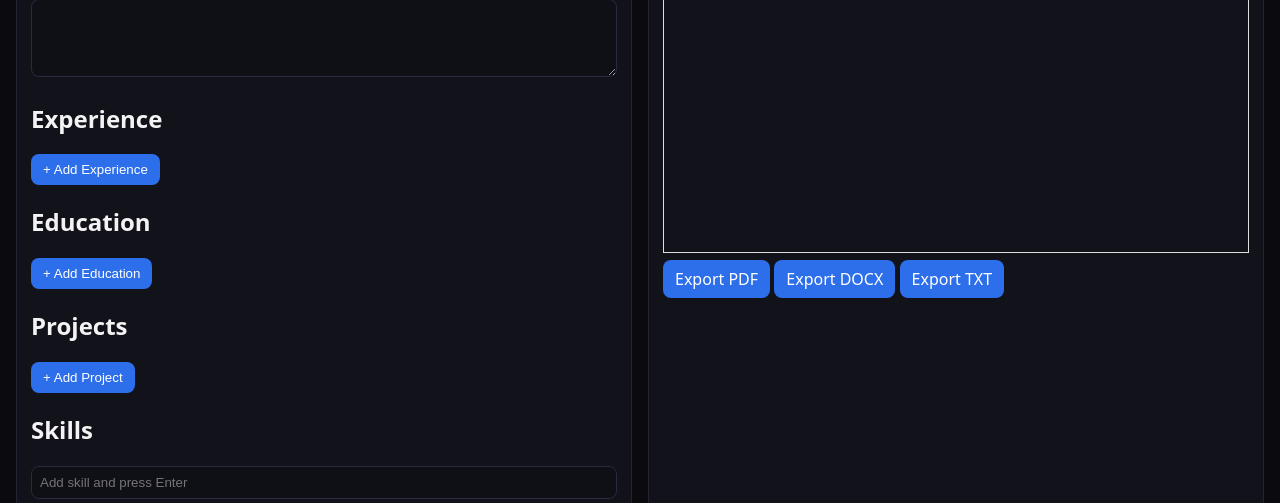
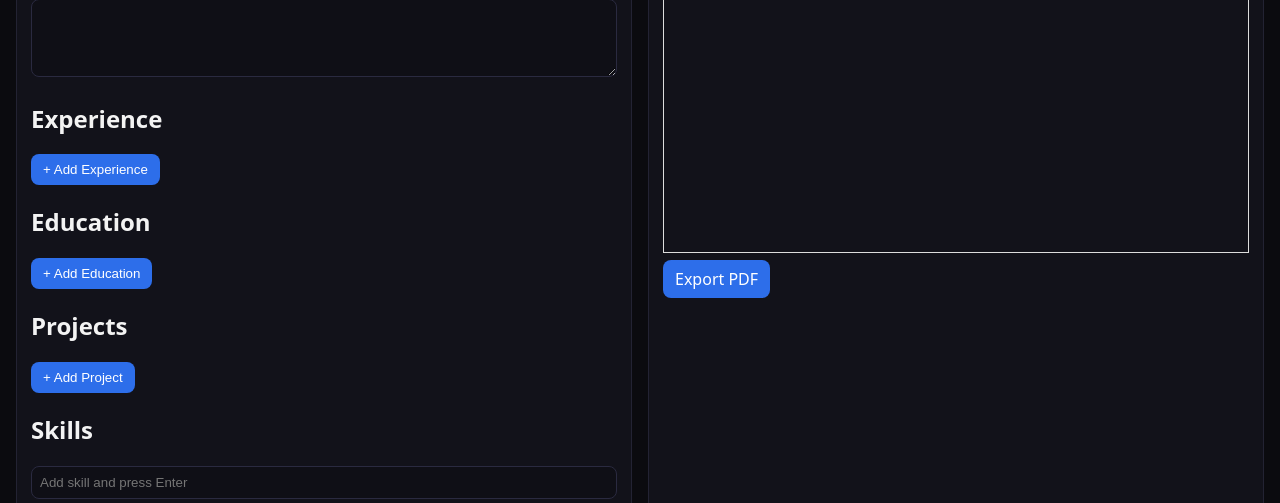
Before and after one commit to Akhila-Karuvaje/Resume_builder, a Flask app: template templates/editor.html in a window 1280 px wide. Shown: the part 713-1216 px from the top of the page. Run offline with Flask 3, Linux system fonts and the light colour scheme; the template is opened without the code that fills it, so the values that code supplies are empty.

Commit message:
Update editor.html

```diff
--- a/templates/editor.html
+++ b/templates/editor.html
@@ -51,8 +51,6 @@
     <iframe id="preview_frame" style="width:100%;height:760px;border:1px solid #ddd;"></iframe>
     <div class="mt">
       <a class="btn" id="export_pdf" target="_blank">Export PDF</a>
-      <a class="btn" id="export_docx">Export DOCX</a>
-      <a class="btn" id="export_txt">Export TXT</a>
     </div>
   </div>
 </div>
```
